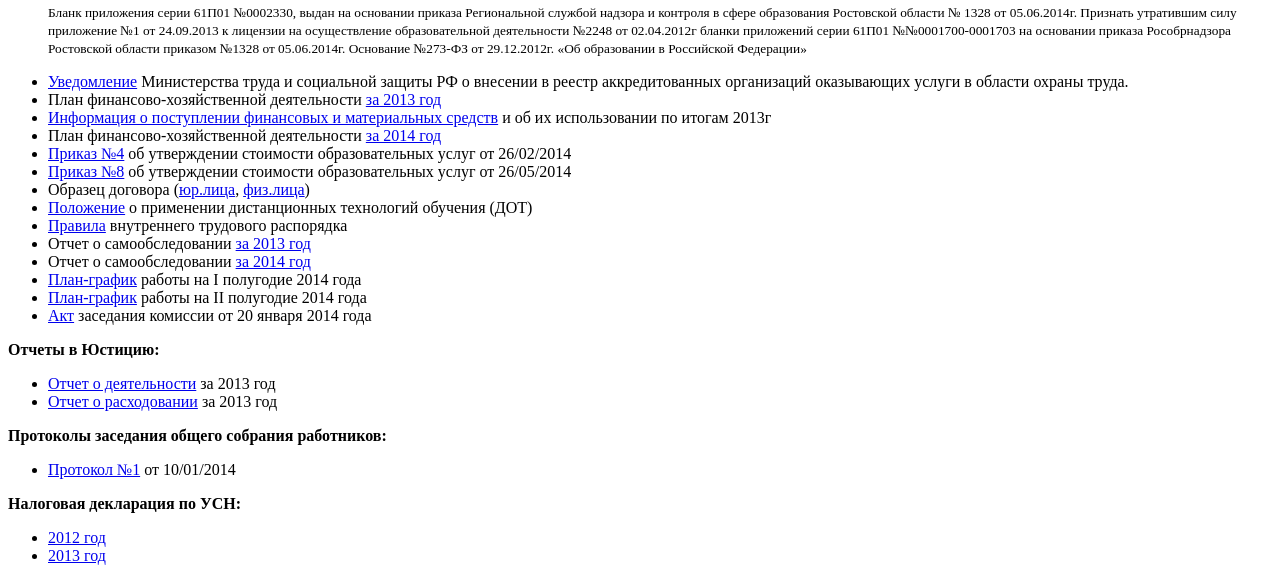
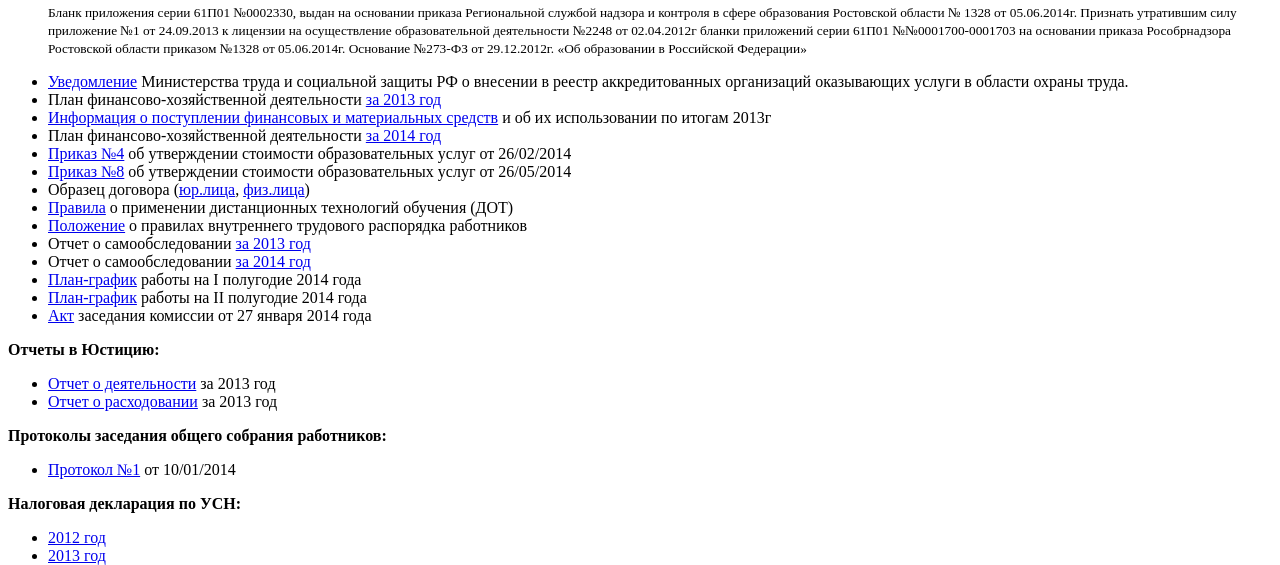
Before and after one commit to Grapheme/roscentrdpo, a PHP site: template application/views/users_interface/checkdocs/cdocs6.php in a window 1280 px wide. Shown: the part 181-746 px from the top of the page. Run offline with PHP 8.4, Linux system fonts and the light colour scheme; the template is opened without the code that fills it, so the values that code supplies are empty.

Commit message:
Электронная библиотека

```diff
--- a/application/views/users_interface/checkdocs/cdocs6.php
+++ b/application/views/users_interface/checkdocs/cdocs6.php
@@ -25,13 +25,13 @@
 					<li><a href="<?=base_url();?>documents/2014/prikaz4.jpg" target="_blank">Приказ №4</a> об утверждении стоимости образовательных услуг от 26/02/2014</li>
 					<li><a href="<?=base_url();?>documents/2014/prikaz8.jpg" target="_blank">Приказ №8</a> об утверждении стоимости образовательных услуг от 26/05/2014</li>
 					<li>Образец договора (<a target="_blank" href="<?=base_url();?>documents/2014/dogul.pdf">юр.лица</a>, <a target="_blank" href="<?=base_url();?>documents/2014/dogfl.pdf">физ.лица</a>)</li>
-					<li><a target="_blank" href="<?=base_url();?>documents/2014/dot.pdf">Положение</a> о применении дистанционных технологий обучения (ДОТ)</li>
-					<li><a target="_blank" href="<?=base_url();?>documents/2014/pravilaporyadka.pdf">Правила</a> внутреннего трудового распорядка</li>
+					<li><a target="_blank" href="<?=base_url();?>documents/2014/dot.pdf">Правила</a> о применении дистанционных технологий обучения (ДОТ)</li>
+					<li><a target="_blank" href="<?=base_url();?>documents/2014/pravilaporyadka.pdf">Положение</a> о правилах внутреннего трудового распорядка работников</li>
 					<li>Отчет о самообследовании <a href="<?=base_url();?>documents/2014/report_observe_2013.pdf" target="_blank">за 2013 год</a></li>
 					<li>Отчет о самообследовании <a href="<?=base_url();?>documents/2014/report_observe_2014.pdf" target="_blank">за 2014 год</a></li>
 					<li><a target="_blank" href="<?=base_url();?>documents/2014/plangrafikI.pdf">План-график</a> работы на I полугодие 2014 года</li>
                		<li><a target="_blank" href="<?=base_url();?>documents/2014/plangrafikII.pdf">План-график</a> работы на II полугодие 2014 года</li>
-               		<li><a target="_blank" href="<?=base_url();?>documents/2014/akt27012014.jpg">Акт</a> заседания комиссии от 20 января 2014 года</li>
+               		<li><a target="_blank" href="<?=base_url();?>documents/2014/akt27012014.jpg">Акт</a> заседания комиссии от 27 января 2014 года</li>
 				</ul>
 				<p><strong>Отчеты в Юстицию:</strong></p>
 				<ul>
```
